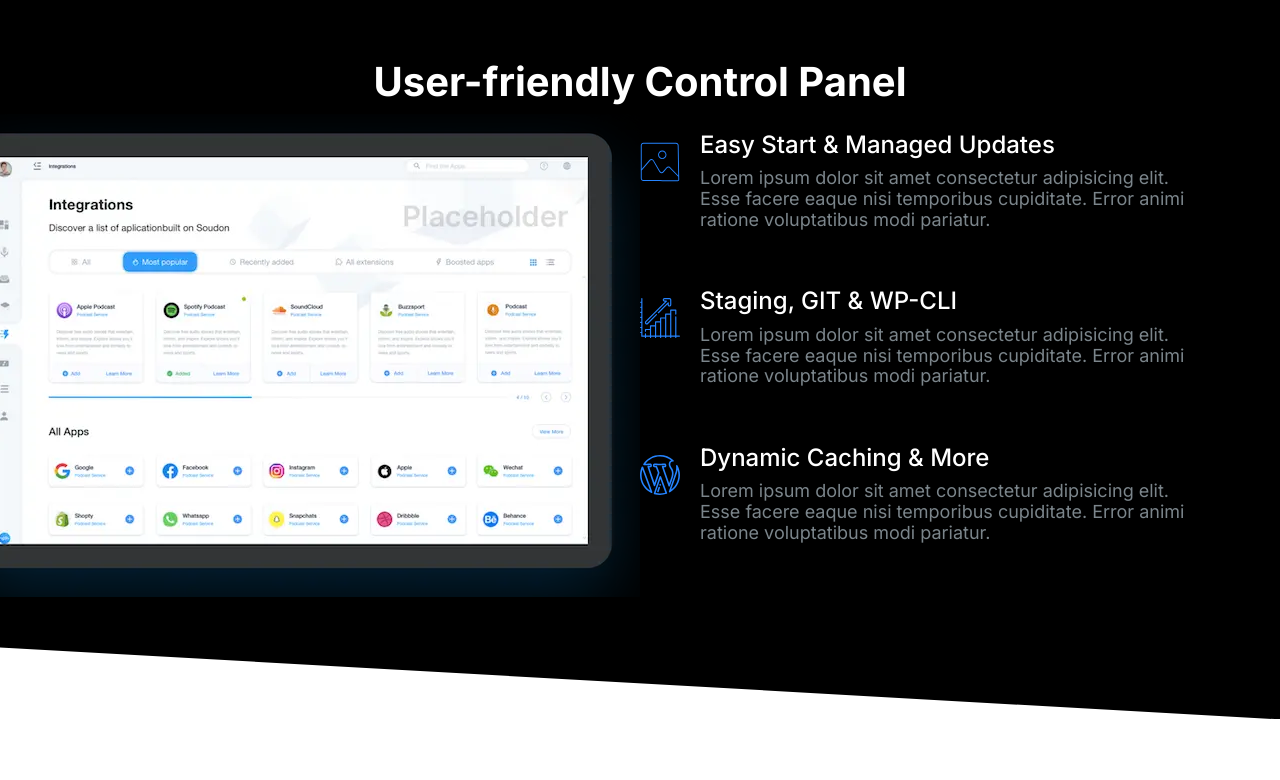
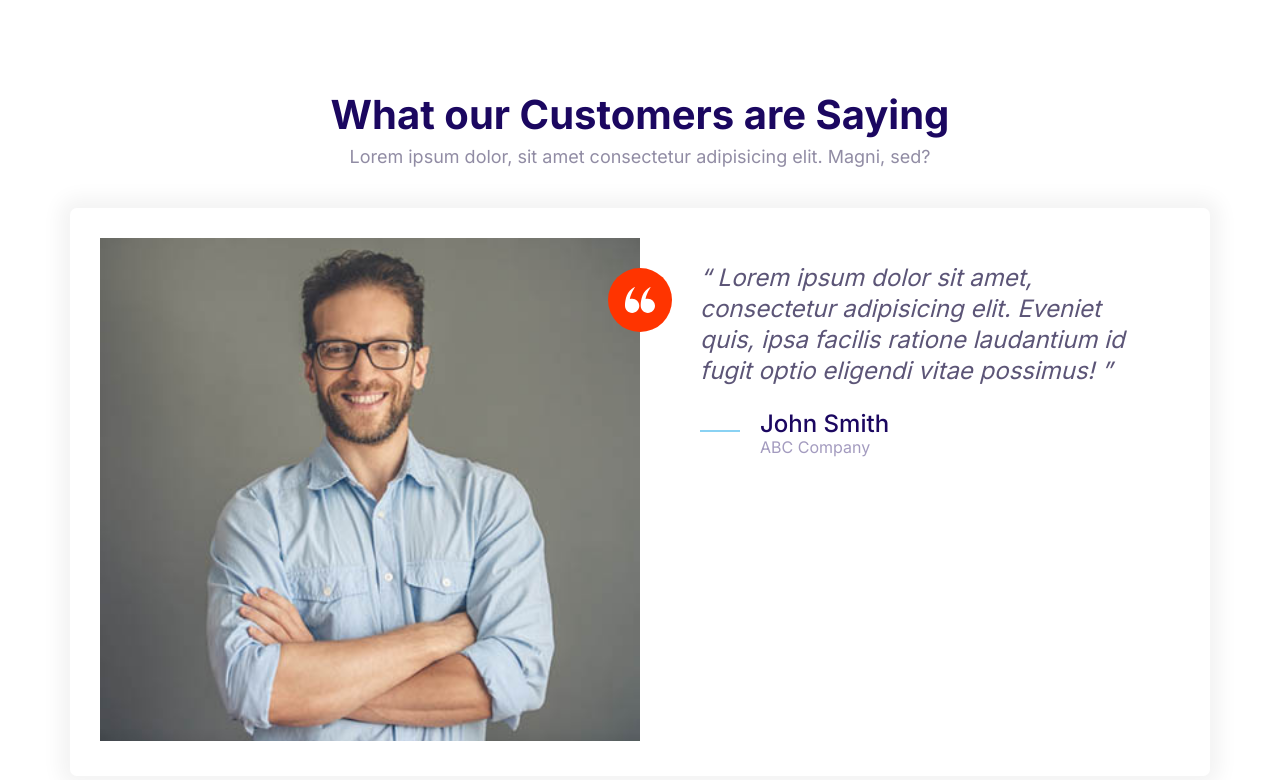
Before and after one commit to yoinspiration/moshify, a plain HTML site: page index.html in a window 1280 px wide. Drawn offline with Linux system fonts and the light colour scheme.

Commit message:
Build the testimonial block component.

```diff
--- a/css/styles.css
+++ b/css/styles.css
@@ -612,6 +612,7 @@
 }
 
 .block__header {
+  margin-bottom: 4rem;
   text-align: center;
 }
 
--- a/index.html
+++ b/index.html
@@ -14,73 +14,49 @@
     <link rel="stylesheet" href="css/styles.css" />
   </head>
   <body>
-    <section class="block block--dark block--skewed-right block-showcase">
+    <section class="block">
       <header class="block__header">
-        <h2 class="block__heading">User-friendly Control Panel</h2>
+        <h2>What our Customers are Saying</h2>
+        <p>
+          Lorem ipsum dolor, sit amet consectetur adipisicing elit. Magni, sed?
+        </p>
       </header>
-      <div class="container grid grid--cols-2">
-        <picture class="block-showcase__image">
-          <source
-            type="image/webp"
-            srcset="images/ipad.webp 1x, images/ipad@2x.webp 2x" />
-          <source
-            type="image/png"
-            srcset="images/ipad.png 1x, images/ipad@2x.png 2x" />
-          <img src="images/ipad.png" alt=""
-        /></picture>
-        <ul class="list">
-          <li>
+      <div class="container">
+        <div class="card testimonial">
+          <div class="grid grid--cols-2">
+            <div class="testimonial__image">
+              <img
+                src="images/testimonial.jpg"
+                alt="A happy, smiling customer"
+              />
+              <span class="icon-container icon-container--accent">
+                <svg class="icon--small icon--white">
+                  <use xlink:href="images/sprite.svg#quotes"></use>
+                </svg>
+              </span>
+            </div>
+            <blockquote class="quote">
+              <p class="quote__text">
+                Lorem ipsum dolor sit amet, consectetur adipisicing elit.
+                Eveniet quis, ipsa facilis ratione laudantium id fugit optio
+                eligendi vitae possimus!
+              </p>
+              <footer>
                 <div class="media">
                   <div class="media__image">
-                <svg class="icon icon--primary">
-                  <use xlink:href="images/sprite.svg#snap"></use>
+                    <svg class="icon icon--primary quote__line">
+                      <use xlink:href="images/sprite.svg#line"></use>
                     </svg>
                   </div>
                   <div class="media__body">
-                <h3 class="media__title">Easy Start & Managed Updates</h3>
-                <p>
-                  Lorem ipsum dolor sit amet consectetur adipisicing elit. Esse
-                  facere eaque nisi temporibus cupiditate. Error animi ratione
-                  voluptatibus modi pariatur.
-                </p>
+                    <h3 class="media__title quote__author">John Smith</h3>
+                    <p class="quote__organization">ABC Company</p>
                   </div>
                 </div>
-          </li>
-          <li>
-            <div class="media">
-              <div class="media__image">
-                <svg class="icon icon--primary">
-                  <use xlink:href="images/sprite.svg#growth"></use>
-                </svg>
-              </div>
-              <div class="media__body">
-                <h3 class="media__title">Staging, GIT & WP-CLI</h3>
-                <p>
-                  Lorem ipsum dolor sit amet consectetur adipisicing elit. Esse
-                  facere eaque nisi temporibus cupiditate. Error animi ratione
-                  voluptatibus modi pariatur.
-                </p>
+              </footer>
+            </blockquote>
           </div>
         </div>
-          </li>
-          <li>
-            <div class="media">
-              <div class="media__image">
-                <svg class="icon icon--primary">
-                  <use xlink:href="images/sprite.svg#wordpress"></use>
-                </svg>
-              </div>
-              <div class="media__body">
-                <h3 class="media__title">Dynamic Caching & More</h3>
-                <p>
-                  Lorem ipsum dolor sit amet consectetur adipisicing elit. Esse
-                  facere eaque nisi temporibus cupiditate. Error animi ratione
-                  voluptatibus modi pariatur.
-                </p>
-              </div>
-            </div>
-          </li>
-        </ul>
       </div>
     </section>
   </body>
```
Also changed, not shown: components/testimonial-block.html (added, +40 -0 lines). Lines whose indentation alone changed are shown as unchanged.
